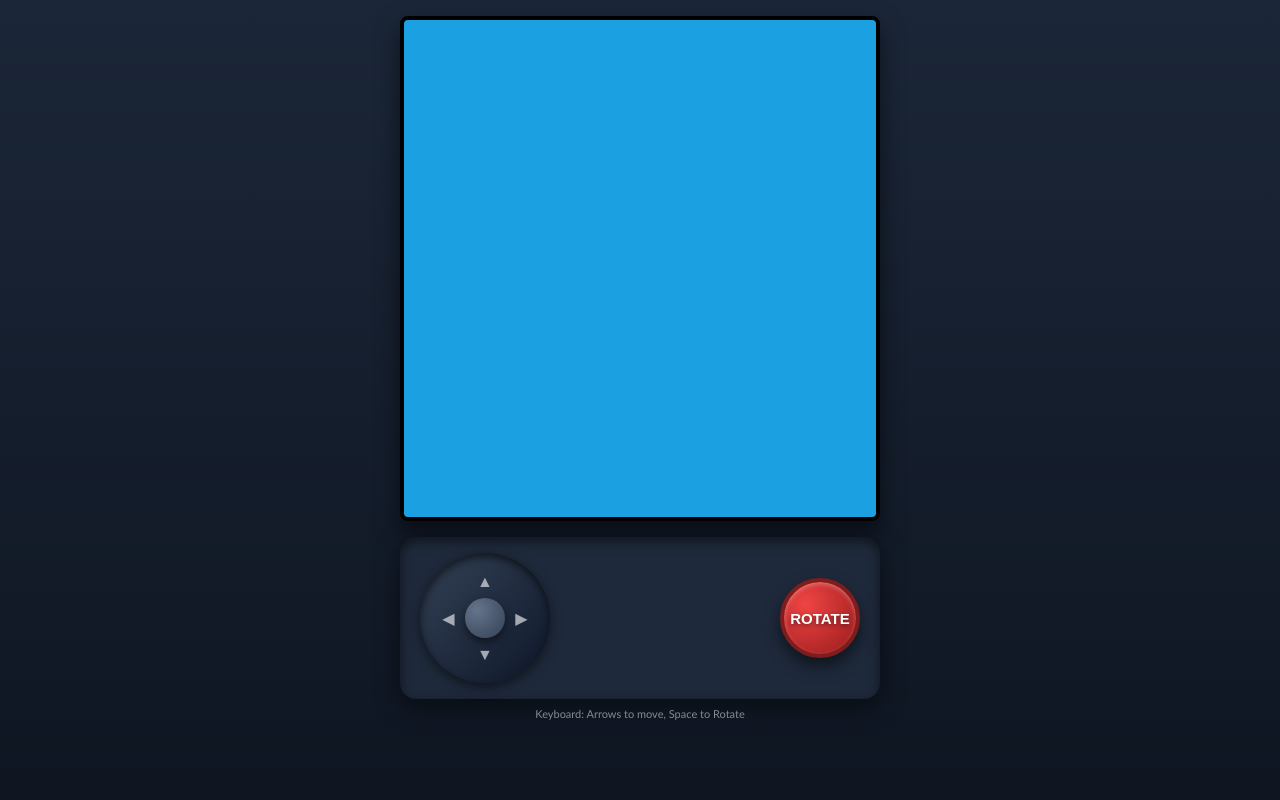
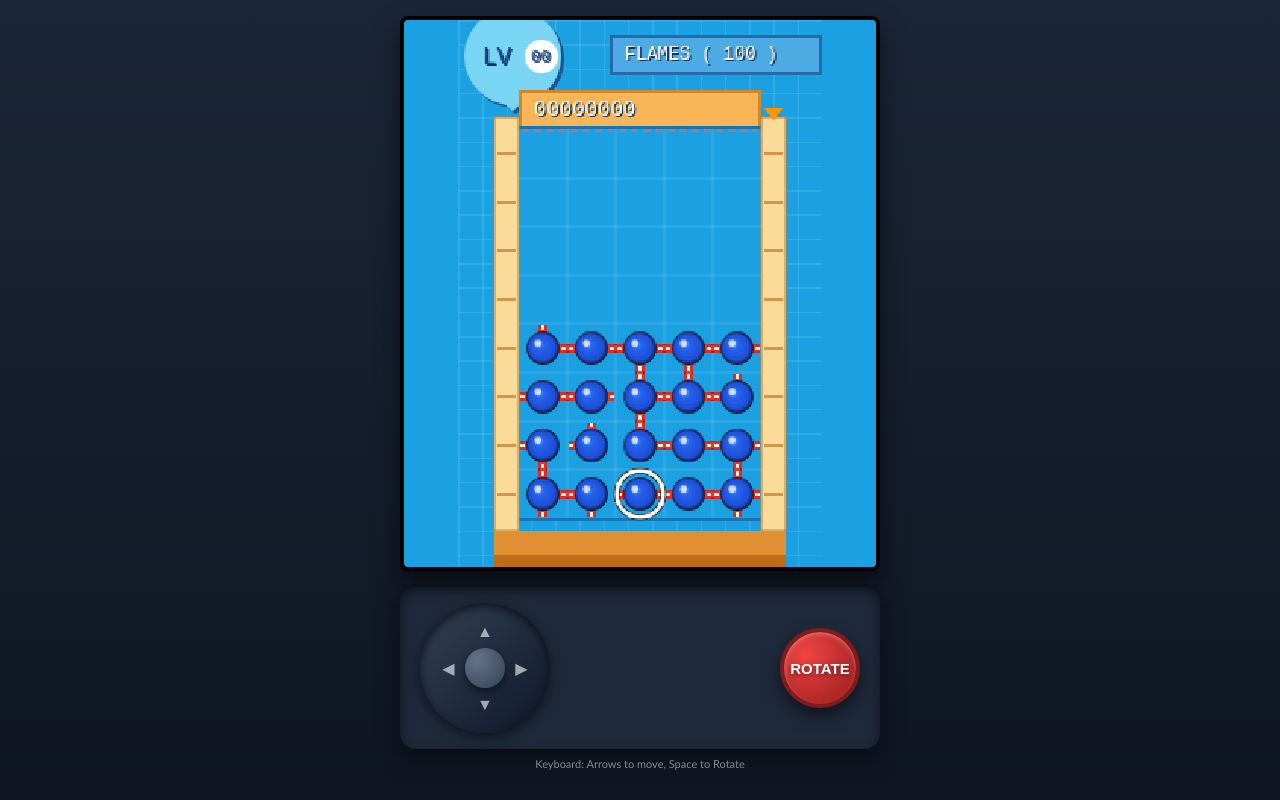
Before and after one commit to vividhyeok/bomblink, a website built with Vite: page index.html in a window 1280 px wide. Built offline with nearby package versions, Linux system fonts and the light colour scheme.

Commit message:
fix: resolve blue screen crash on load and reduce bottom padding

```diff
--- a/src/game/Board.ts
+++ b/src/game/Board.ts
@@ -21,9 +21,16 @@ export class Board {
     this.nextId = 1;
     this.randomSeed = 7229;
     const firstFilledRow = Math.max(0, this.layout.rows - startingRows);
-    this.cells = Array.from({ length: this.layout.rows }, (_, row) =>
-      Array.from({ length: this.layout.cols }, (_, col) => (row >= firstFilledRow ? this.createBomb(row, col, 0) : null))
-    );
+
+    this.cells = Array.from({ length: this.layout.rows }, () => Array(this.layout.cols).fill(null));
+
+    for (let row = 0; row < this.layout.rows; row++) {
+      for (let col = 0; col < this.layout.cols; col++) {
+        if (row >= firstFilledRow) {
+          this.cells[row][col] = this.createBomb(row, col, 0);
+        }
+      }
+    }
   }
 
   get(row: number, col: number): Bomb | null {
--- a/src/style.css
+++ b/src/style.css
@@ -30,8 +30,8 @@ body {
   display: flex;
   flex-direction: column;
   align-items: center;
-  /* Massive bottom padding to push UI above floating browser toolbars */
-  padding: 16px 16px calc(80px + env(safe-area-inset-bottom, 0px));
+  /* Moderate bottom padding to push UI above floating toolbars without being excessive */
+  padding: 16px 16px calc(30px + env(safe-area-inset-bottom, 0px));
   background: linear-gradient(180deg, #1b2638, #0f1622);
 }
 
```
